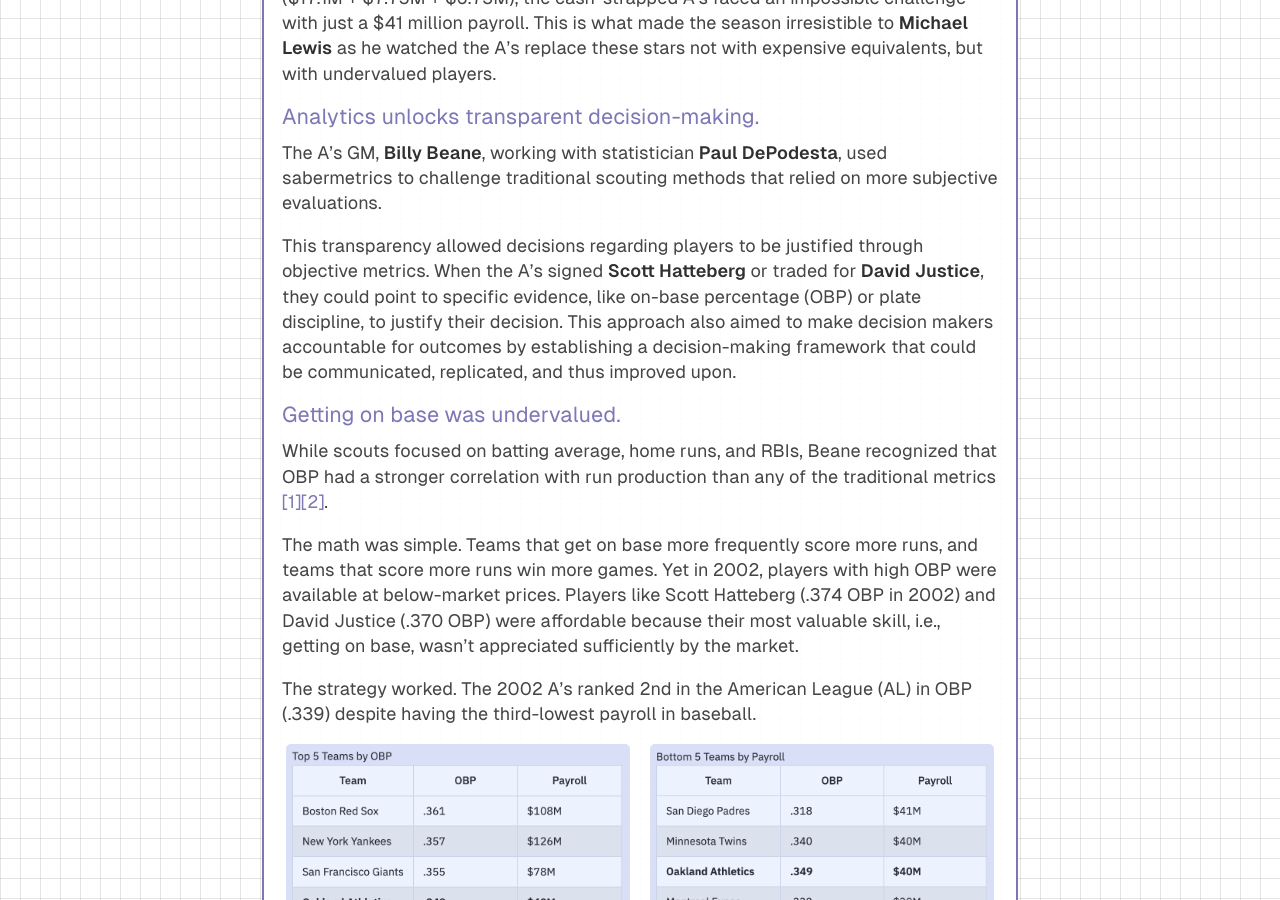
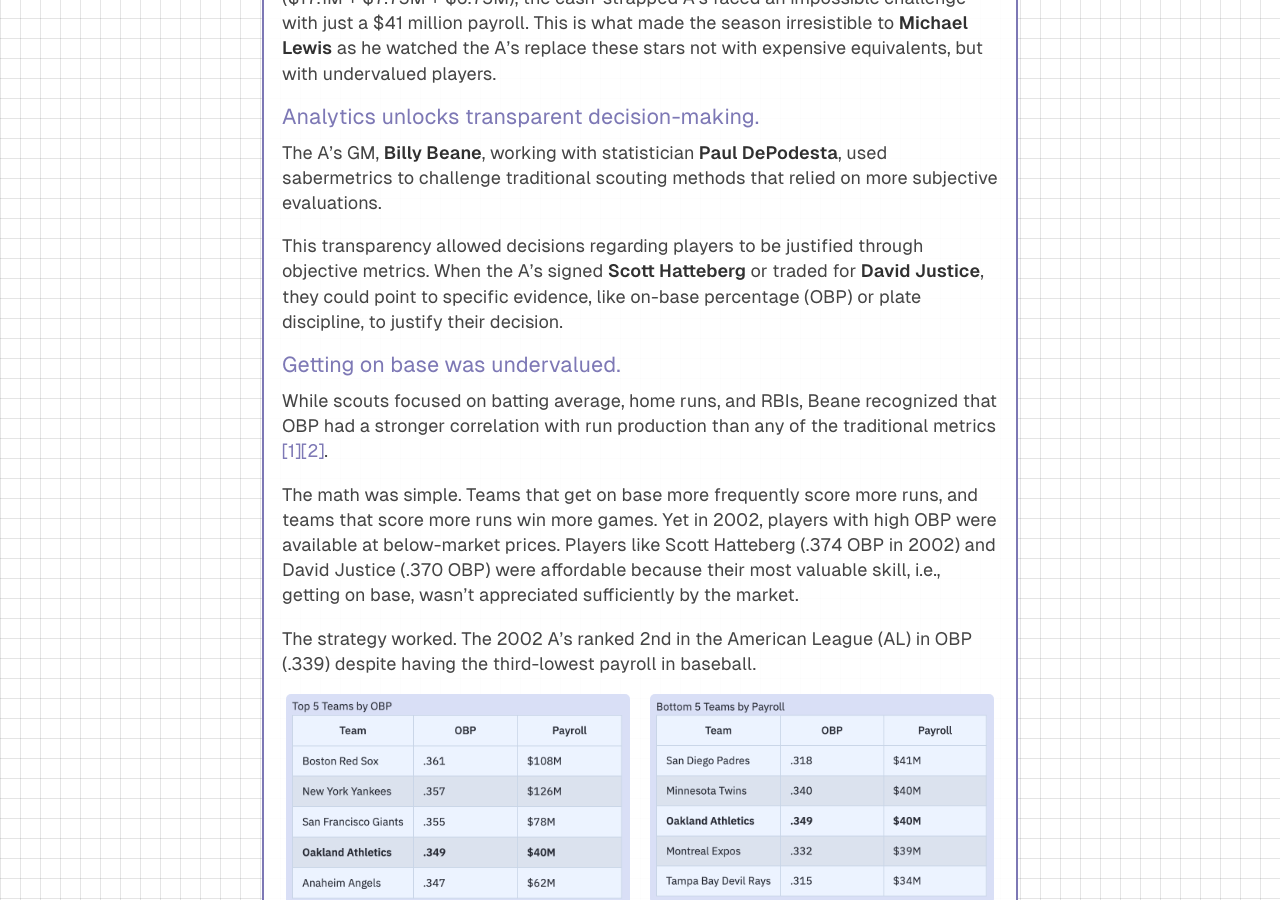
Before and after one commit to djpardis/djpardis.github.io, a Jekyll site: the page built from _posts/2025-07-24-revisiting-moneyball.md, in a window 1280 px wide and 900 px high, scrolled down 3862 px. Built offline with Jekyll 4.4.1, drawn with Linux system fonts in a browser that asks for light colours; some web fonts are replaced.

Commit message:
Update revisiting moneyball blog post

```diff
--- a/_posts/2025-07-24-revisiting-moneyball.md
+++ b/_posts/2025-07-24-revisiting-moneyball.md
@@ -93,7 +93,7 @@
 
 The A's GM, **Billy Beane**, working with statistician **Paul DePodesta**, used sabermetrics to challenge traditional scouting methods that relied on more subjective evaluations.
 
-This transparency allowed decisions regarding players to be justified through objective metrics. When the A's signed **Scott Hatteberg** or traded for **David Justice**, they could point to specific evidence, like on-base percentage (OBP) or plate discipline, to justify their decision. This approach also aimed to make decision makers accountable for outcomes by establishing a decision-making framework that could be communicated, replicated, and thus improved upon.
+This transparency allowed decisions regarding players to be justified through objective metrics. When the A's signed **Scott Hatteberg** or traded for **David Justice**, they could point to specific evidence, like on-base percentage (OBP) or plate discipline, to justify their decision.
 
 ### [Getting on base was undervalued.](#table-of-contents) {#getting-on-base-was-undervalued}
 
```
